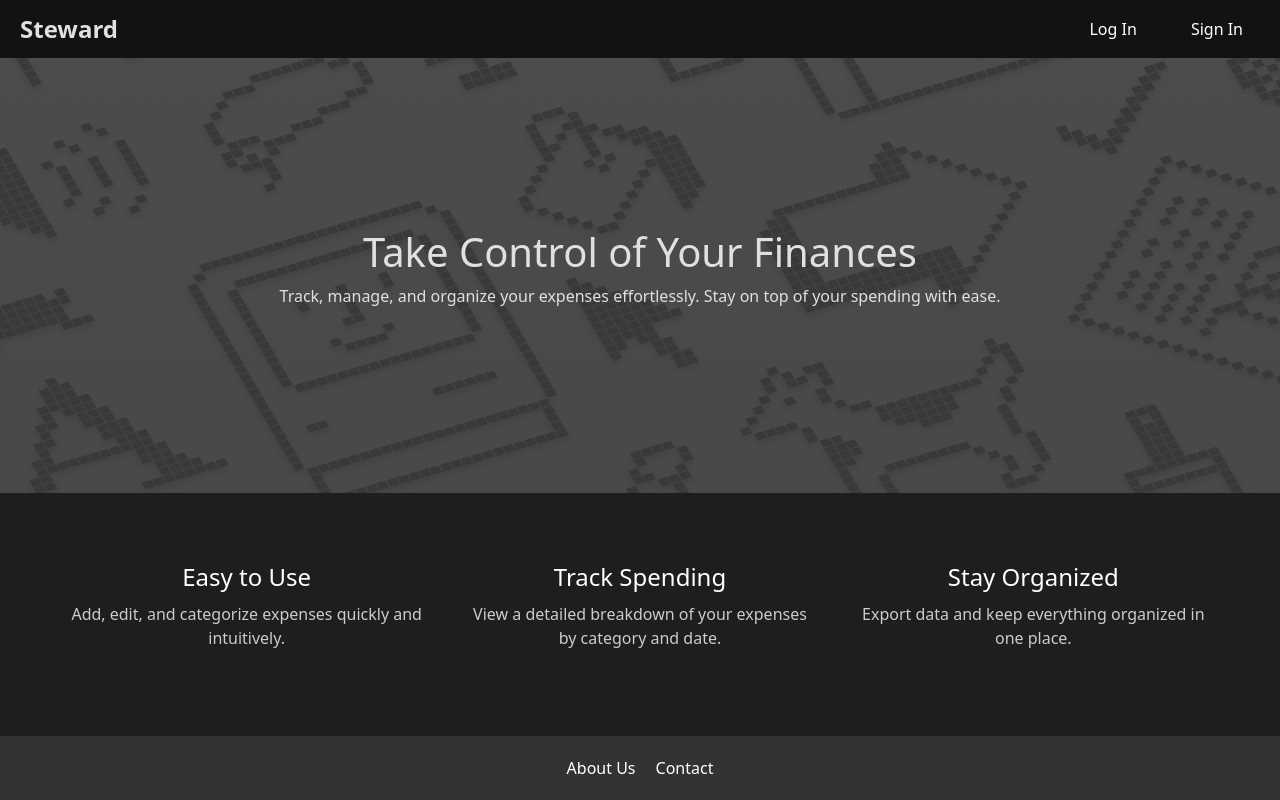
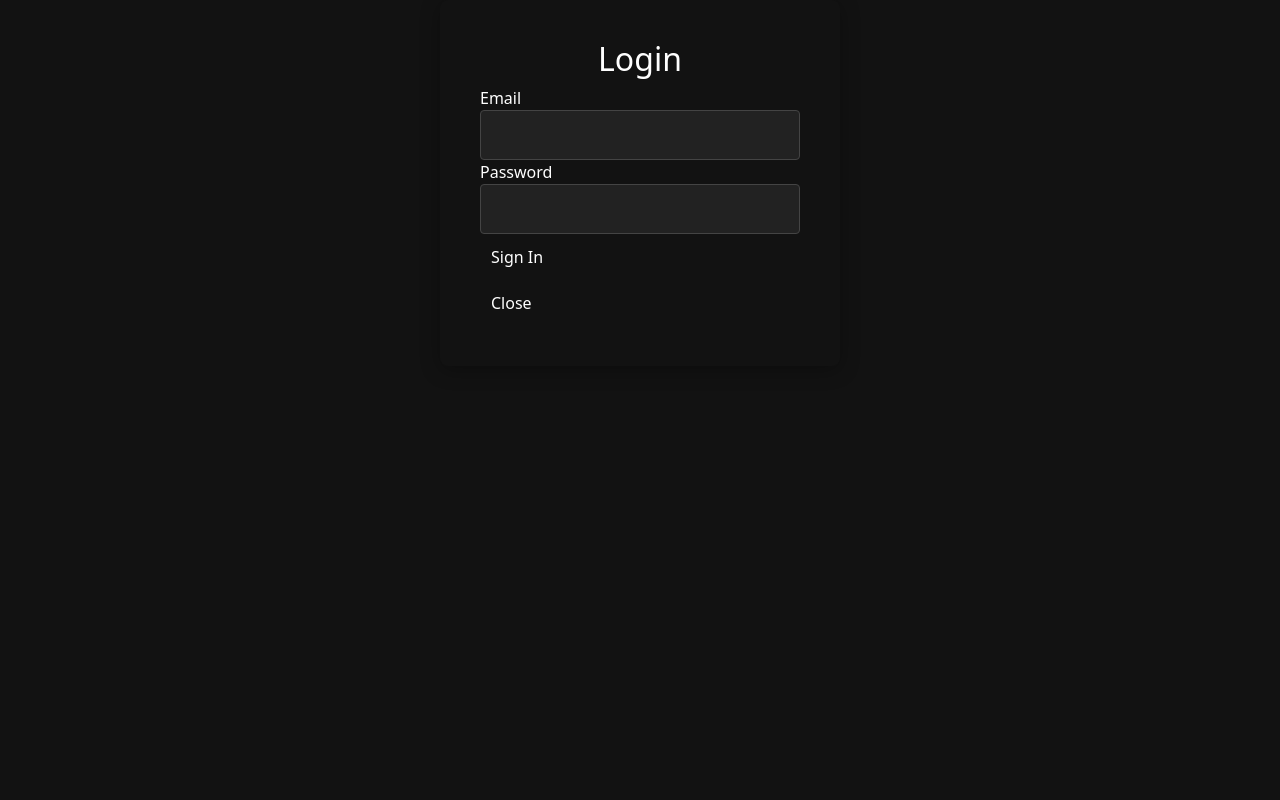
Before and after one commit to drypuddle1220/Steward-Expense, a React (Vite) app: page /login in a window 1280 px wide. Built offline with nearby package versions, Linux system fonts and the light colour scheme.

Commit message:
Linked sign in with landing

```diff
--- a/src/App.tsx
+++ b/src/App.tsx
@@ -1,13 +1,21 @@
-import ListGroup from "./components/ListGroup";
+import React from "react";
+import { BrowserRouter as Router, Route, Routes } from "react-router-dom";
 import LandingPage from "./components/LandingPage";
+import Login from "./components/Login"; // Import your Login component
 
-function App() {
+const App: React.FC = () => {
 	return (
-		<div>
-			{" "}
-			<LandingPage></LandingPage>
-		</div>
+		<Router>
+			<Routes>
+				<Route path='/' element={<LandingPage />} />
+				<Route
+					path='/login'
+					element={<Login showForm={true} onClose={() => {}} />}
+				/>{" "}
+				{/* Adjust as needed */}
+			</Routes>
+		</Router>
 	);
-}
+};
 
 export default App;
--- a/src/LandingPage.css
+++ b/src/components/LandingPage.module.css
@@ -1,31 +1,23 @@
 /* General page layout */
-body,
-html {
-	margin: 0;
-	padding: 0;
-	font-family: "Arial", sans-serif;
-	background-color: #121212; /* Dark background for the body */
-	color: #e0e0e0; /* Light text color */
-}
-
-.landing-page {
+.landingPage {
 	display: flex;
 	flex-direction: column;
 	justify-content: space-between;
 	min-height: 100vh;
 	background-color: #121212; /* Dark background for the page */
 	text-align: center;
+	color: #e0e0e0; /* Light text color */
 }
 
-/* Navbar */
 .navbar {
-	display: flex;
-	justify-content: space-between;
-	align-items: center;
-	padding: 20px;
-	position: absolute;
-	width: 100%;
-	background-color: transparent;
+	display: flex; /* Use flexbox for layout */
+	justify-content: space-between; /* Space items evenly */
+	align-items: center; /* Center items vertically */
+	padding: 20px; /* Add some padding */
+	position: absolute; /* Position at the top */
+	width: 100%; /* Full width */
+	background-color: rgba(0, 0, 0, 0.8); /* Semi-transparent background */
+	z-index: 10; /* Ensure it appears above other elements */
 }
 
 .logo {
@@ -35,7 +27,8 @@ html {
 	color: #e0e0e0; /* Light color for logo */
 }
 
-.log-in-btn {
+.logInBtn,
+.signInBtn {
 	padding: 8px 16px;
 	margin-right: 20px;
 	font-size: 1rem;
@@ -48,40 +41,22 @@ html {
 		transform 0.3s ease;
 }
 
-.sign-in-btn {
-	padding: 8px 16px;
-	margin-right: 20px;
-	font-size: 1rem;
-	color: #fff;
-	background-color: transparent;
-	border: 1px solid transparent; /* Set a transparent border initially */
-	border-radius: 5px;
-	cursor: pointer;
-	transition: border-color 0.3s ease, background-color 0.3s ease,
-		transform 0.3s ease;
-}
-
-.log-in-btn:hover {
-	border-color: #ffffff; /* Highlight the border in white on hover */
-	transform: scale(1.05); /* Slightly enlarge the button */
-}
-
-.sign-in-btn:hover {
+.logInBtn:hover,
+.signInBtn:hover {
 	border-color: #ffffff; /* Highlight the border in white on hover */
 	transform: scale(1.05); /* Slightly enlarge the button */
 }
 
 /* Hero Section */
-.hero-section {
+.heroSection {
 	flex-grow: 1;
 	display: flex;
 	flex-direction: column;
 	justify-content: center;
 	align-items: center;
 	padding: 50px;
-	background: url(".//assets/hero-image.png") no-repeat center center/cover,
+	background: url("../assets/hero-image.png") no-repeat center center/cover,
 		linear-gradient(to bottom right, #333333, #000000);
-	color: #e0e0e0;
 	opacity: 0.95; /* Adjust the opacity for a subtle effect */
 	animation: fadeIn 1s forwards;
 }
@@ -93,7 +68,8 @@ html {
 		transform: translateY(0); /* Move to original position */
 	}
 }
-.hero-section::before {
+
+.heroSection::before {
 	content: "";
 	position: absolute;
 	top: 0;
@@ -104,30 +80,16 @@ html {
 	z-index: 1; /* Place it behind the text */
 }
 
-.hero-section h1,
-.hero-section p {
+.heroSection h1,
+.heroSection p {
 	position: relative; /* Bring text above the overlay */
 	z-index: 2; /* Ensure the text is above the overlay */
-}
-
-.cta-btn {
-	padding: 15px 30px;
-	font-size: 1.1rem;
-	background-color: #007bff;
-	color: #fff;
-	border: none;
-	border-radius: 5px;
-	cursor: pointer;
-	transition: background-color 0.3s ease, color 0.3s ease;
-}
-
-.cta-btn:hover {
-	background-color: #0056b3;
-	color: #fff;
+	transform: translateY(30px); /* Slightly move down */
+	animation: slideUp 0.7s forwards; /* Trigger slide-up animation */
 }
 
 /* Features Section */
-.features-section {
+.featuresSection {
 	display: flex;
 	justify-content: space-around;
 	padding: 50px;
@@ -176,24 +138,24 @@ html {
 /* Footer */
 .footer {
 	background-color: #333;
-	padding: 20px;
+	padding: 10px;
+}
+
+.footerLinks {
+	display: flex;
+	justify-content: center;
+}
+
+.footerLinks a {
+	color: #ffffff; /* White for links */
+	margin: 0 10px;
+	text-decoration: none;
 	opacity: 0; /* Start hidden */
 	transform: translateY(10px); /* Slightly move down */
 	animation: fadeIn 1s forwards; /* Trigger fade-in animation */
 	animation-delay: 0.8s; /* Delay so it appears after the main content */
 }
 
-.footer-links {
-	display: flex;
-	justify-content: center;
-}
-
-.footer-links a {
-	color: #ffffff; /* White for links */
-	margin: 0 10px;
-	text-decoration: none;
-}
-
-.footer-links a:hover {
+.footerLinks a:hover {
 	text-decoration: underline;
 }
--- a/src/components/LandingPage.tsx
+++ b/src/components/LandingPage.tsx
@@ -1,19 +1,29 @@
 import React from "react";
-import "../LandingPage.css"; // Importing the CSS file for styling
+import { useNavigate } from "react-router-dom"; // Import useNavigate
+import styles from "./LandingPage.module.css"; // Importing the CSS module
+
 const LandingPage: React.FC = () => {
+	const navigate = useNavigate(); // Initialize useNavigate
+
+	const handleSignIn = () => {
+		navigate("/login"); // Redirect to the login page
+	};
+
 	return (
-		<div className='landing-page'>
+		<div className={styles.landingPage}>
 			{/* Navbar */}
-			<nav className='navbar'>
-				<div className='logo'>Steward</div>
+			<nav className={styles.navbar}>
+				<div className={styles.logo}>Steward</div>
 				<div>
-					<button className='log-in-btn'>Log In</button>
-					<button className='sign-in-btn'>Sign In</button>
+					<button className={styles.logInBtn}>Log In</button>
+					<button className={styles.signInBtn} onClick={handleSignIn}>
+						Sign In
+					</button>
 				</div>
 			</nav>
 
 			{/* Hero Section */}
-			<header className='hero-section'>
+			<header className={styles.heroSection}>
 				<h1>Take Control of Your Finances</h1>
 				<p>
 					Track, manage, and organize your expenses effortlessly. Stay
@@ -22,22 +32,22 @@ const LandingPage: React.FC = () => {
 			</header>
 
 			{/* Features Section */}
-			<section className='features-section'>
-				<div className='feature'>
+			<section className={styles.featuresSection}>
+				<div className={styles.feature}>
 					<h3>Easy to Use</h3>
 					<p>
 						Add, edit, and categorize expenses quickly and
 						intuitively.
 					</p>
 				</div>
-				<div className='feature'>
+				<div className={styles.feature}>
 					<h3>Track Spending</h3>
 					<p>
 						View a detailed breakdown of your expenses by category
 						and date.
 					</p>
 				</div>
-				<div className='feature'>
+				<div className={styles.feature}>
 					<h3>Stay Organized</h3>
 					<p>
 						Export data and keep everything organized in one place.
@@ -46,8 +56,8 @@ const LandingPage: React.FC = () => {
 			</section>
 
 			{/* Footer */}
-			<footer className='footer'>
-				<div className='footer-links'>
+			<footer className={styles.footer}>
+				<div className={styles.footerLinks}>
 					<a href='#'>About Us</a>
 					<a href='#'>Contact</a>
 				</div>
--- /dev/null
+++ b/src/components/Login.module.css
@@ -0,0 +1,87 @@
+.login-page {
+	animation: fadeIn 0.5s ease; /* Modal fade-in animation */
+	display: flex;
+	flex-direction: column;
+	justify-content: space-between;
+	min-height: 100vh;
+	background-color: #121212; /* Dark background for the page */
+}
+
+.login-modal {
+	background-color: #121212; /* Dark background like Vercel */
+	border: none; /* Remove the border */
+	padding: 40px; /* Increased padding for a more spacious feel */
+	width: 400px; /* Wider modal for a better layout */
+	margin: 0 auto;
+	border-radius: 8px;
+	box-shadow: 0px 4px 20px rgba(0, 0, 0, 0.3); /* Softer shadow for a floating effect */
+	animation: slideIn 0.5s ease; /* Modal slide-in animation */
+	justify-content: center;
+}
+
+h2 {
+	color: white; /* Change heading color to white */
+	text-align: center;
+	margin-bottom: 20px; /* Add some space below the heading */
+}
+
+input {
+	width: 100%;
+	padding: 12px; /* Increased padding for input fields */
+	margin: 10px 0;
+	border: 1px solid #444; /* Darker border for inputs */
+	border-radius: 4px;
+	background-color: #222; /* Darker input background */
+	color: white; /* Input text color */
+	transition: border-color 0.3s ease; /* Smooth transition for input border */
+}
+
+input::placeholder {
+	color: #888; /* Placeholder text color */
+}
+
+label {
+	color: white; /* Change text color for the email label */
+}
+
+.password {
+	color: white; /* Change text color for the password label */
+}
+
+/* Button styles with hover effects */
+.btn {
+	padding: 10px; /* Padding for buttons */
+	border: 1px;
+	border: 1px solid transparent; /* Set a transparent border initially */
+	border-radius: 5px;
+	color: white;
+	background-color: transparent;
+	cursor: pointer;
+	transition: border-color 0.3s ease, background-color 0.3s ease,
+		transform 0.3s ease; /* Button animations */
+}
+
+.btn:hover {
+	border-color: white;
+}
+
+/* Keyframes for animations */
+@keyframes fadeIn {
+	0% {
+		opacity: 0;
+	}
+	100% {
+		opacity: 1;
+	}
+}
+
+@keyframes slideIn {
+	0% {
+		transform: translateY(-20px);
+		opacity: 0;
+	}
+	100% {
+		transform: translateY(0);
+		opacity: 1;
+	}
+}
--- a/src/components/Login.tsx
+++ b/src/components/Login.tsx
@@ -1,5 +1,6 @@
-import React, { useState } from 'react';
-import './login.css';
+import React, { useState } from "react";
+
+import styles from "./Login.module.css"; // Import the CSS Module
 
 interface LoginProps {
 	showForm: boolean;
@@ -7,24 +8,24 @@ interface LoginProps {
 }
 
 const Login: React.FC<LoginProps> = ({ showForm, onClose }) => {
-  const [email, setEmail] = useState('');
-  const [password, setPassword] = useState('');
+	const [email, setEmail] = useState("");
+	const [password, setPassword] = useState("");
 
 	const handleSubmit = (e: React.FormEvent) => {
 		e.preventDefault();
-    console.log('Email:', email, 'Password:', password);
+		console.log("Email:", email, "Password:", password);
 	};
 
 	return (
-    <div>
+		<div className={styles["login-page"]}>
 			{showForm && (
-        <div className="login-modal">
+				<div className={styles["login-modal"]}>
 					<h2>Login</h2>
 					<form onSubmit={handleSubmit}>
 						<div>
 							<label>Email</label>
 							<input
-                type="email"
+								type='email'
 								value={email}
 								onChange={(e) => setEmail(e.target.value)}
 								required
@@ -33,16 +34,20 @@ const Login: React.FC<LoginProps> = ({ showForm, onClose }) => {
 						<div>
 							<label>Password</label>
 							<input
-                type="password"
+								type='password'
 								value={password}
 								onChange={(e) => setPassword(e.target.value)}
 								required
 							/>
 						</div>
-            <button type="submit">Sign In</button>
+						<button className={styles.btn} type='submit'>
+							Sign In
+						</button>
 					</form>
 
-          <button onClick={onClose}>Close</button>
+					<button className={styles.btn} onClick={onClose}>
+						Close
+					</button>
 				</div>
 			)}
 		</div>
--- a/src/components/login.css
+++ /dev/null
@@ -1,54 +0,0 @@
-.login-modal {
-  background-color: #121212; /* Dark background like Vercel */
-  border: none; /* Remove the border */
-  padding: 40px; /* Increased padding for a more spacious feel */
-  width: 400px; /* Wider modal for a better layout */
-  margin: 0 auto;
-  border-radius: 8px;
-  box-shadow: 0px 4px 20px rgba(0, 0, 0, 0.3); /* Softer shadow for a floating effect */
-}
-
-h2 {
-  color: white; /* Change heading color to white */
-  text-align: center;
-  margin-bottom: 20px; /* Add some space below the heading */
-}
-
-input {
-  width: 100%;
-  padding: 12px; /* Increased padding for input fields */
-  margin: 10px 0;
-  border: 1px solid #444; /* Darker border for inputs */
-  border-radius: 4px;
-  background-color: #222; /* Darker input background */
-  color: white; /* Input text color */
-}
-
-input::placeholder {
-  color: #888; /* Placeholder text color */
-}
-
-button {
-  background-color: #311251; /* Vercel's primary blue */
-  color: white; /* Change text color to white */
-  padding: 12px;
-  border: none;
-  cursor: pointer;
-  width: 100%;
-  border-radius: 4px;
-  margin-top: 10px;
-  transition: background-color 0.3s; /* Smooth transition for hover effect */
-}
-
-button:hover {
-  background-color: #005bb5; /* Darker shade for hover */
-}
-
-/* Add styles for different button types if needed */
-label {
-  color: white; /* Change text color for the email label */
-}
-
-.password {
-  color: white; /* Change text color for the password label */
-}
```
Also changed, not shown: src/components/ListGroup.tsx (+10 -12 lines). Lines whose indentation alone changed are shown as unchanged.
